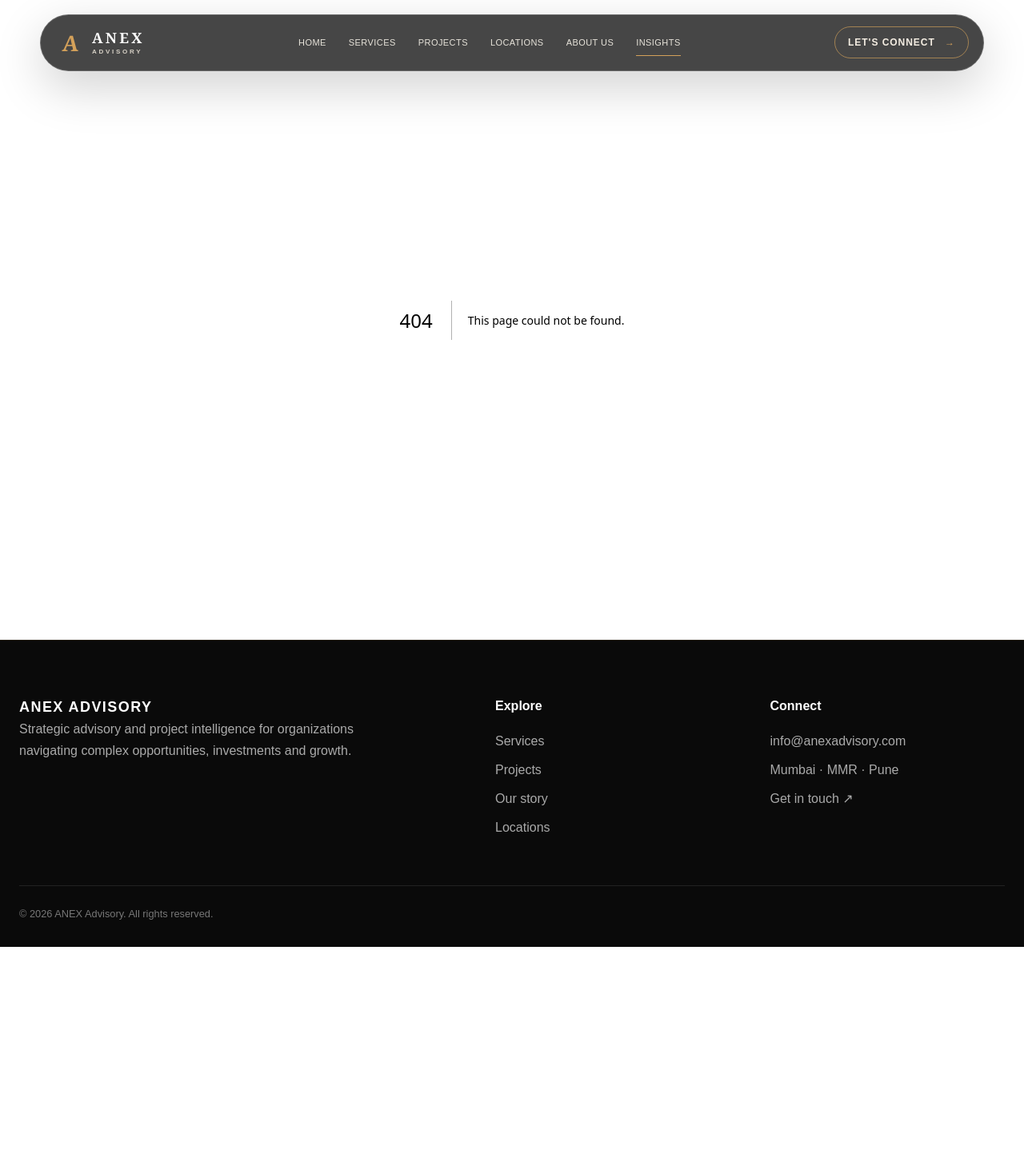
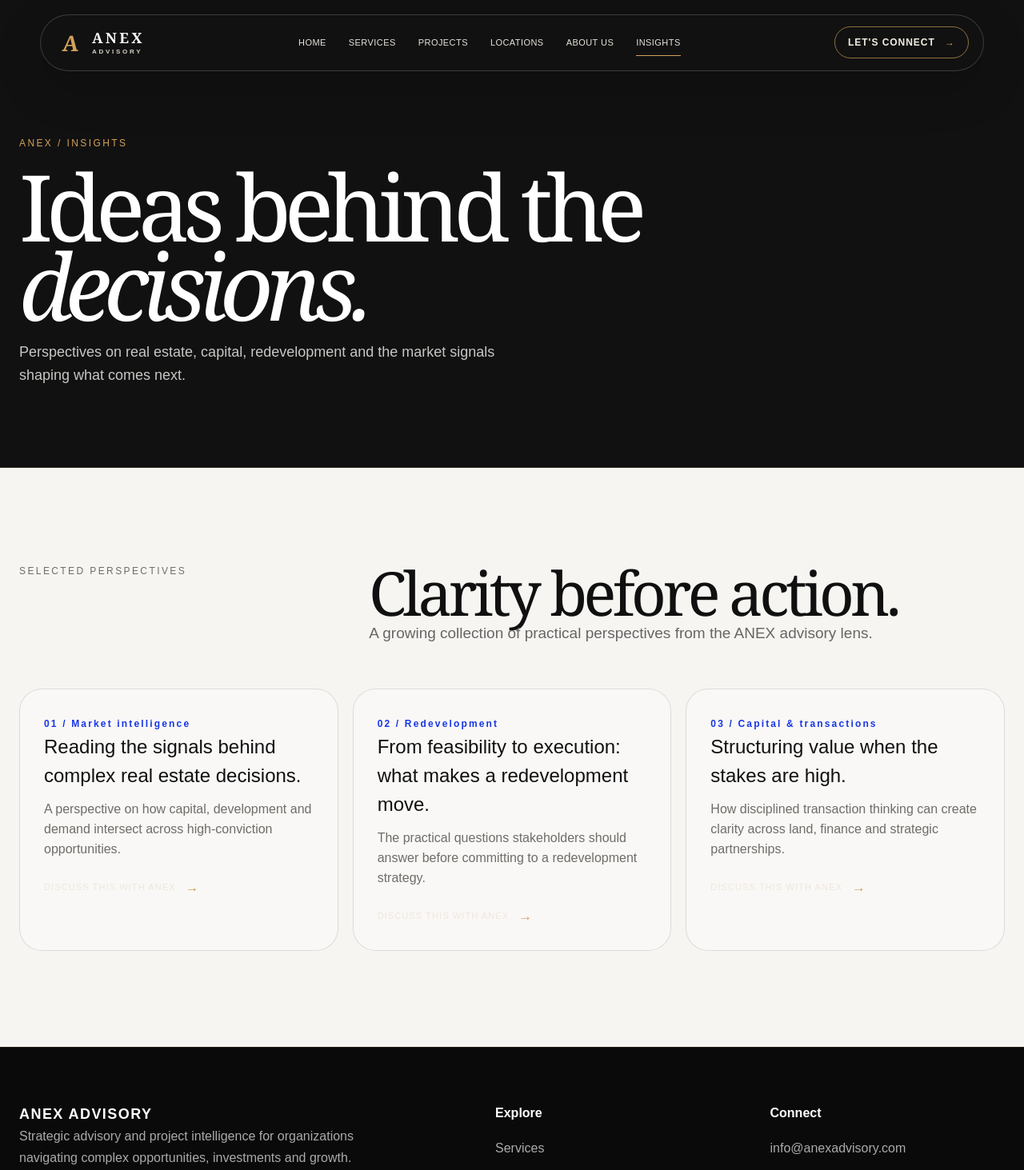
Before and after one commit to chinmay2/anexadvisory-premium, a Next.js app: page /insights in a window 1280 px wide. Before the commit this address had no page. Shown: the top 1463 px of the page at 80% size. Before the commit the page ends 1184 px from the top, so only its background shows below. Built offline with nearby package versions, Linux system fonts and the light colour scheme.

Commit message:
feat: add ANEX insights destination

```diff
--- /dev/null
+++ b/app/insights/page.tsx
@@ -0,0 +1,40 @@
+import Link from "next/link";
+
+const insights = [
+  ["01", "Market intelligence", "Reading the signals behind complex real estate decisions.", "A perspective on how capital, development and demand intersect across high-conviction opportunities."],
+  ["02", "Redevelopment", "From feasibility to execution: what makes a redevelopment move.", "The practical questions stakeholders should answer before committing to a redevelopment strategy."],
+  ["03", "Capital & transactions", "Structuring value when the stakes are high.", "How disciplined transaction thinking can create clarity across land, finance and strategic partnerships."],
+];
+
+export default function InsightsPage() {
+  return (
+    <main>
+      <section className="detail-hero">
+        <div className="container">
+          <div className="kicker gold-text">ANEX / INSIGHTS</div>
+          <h1>Ideas behind the<br /><em>decisions.</em></h1>
+          <p className="hero-copy">Perspectives on real estate, capital, redevelopment and the market signals shaping what comes next.</p>
+        </div>
+      </section>
+
+      <section className="section">
+        <div className="container">
+          <div className="section-head">
+            <div className="kicker">Selected perspectives</div>
+            <div><h2 className="section-title serif-title">Clarity before action.</h2><p className="lead">A growing collection of practical perspectives from the ANEX advisory lens.</p></div>
+          </div>
+          <div className="cards">
+            {insights.map(([number, category, title, description]) => (
+              <article className="mini-card" key={number}>
+                <span className="number">{number} / {category}</span>
+                <h4>{title}</h4>
+                <p>{description}</p>
+                <Link className="text-link" href="/contact">Discuss this with ANEX <span>→</span></Link>
+              </article>
+            ))}
+          </div>
+        </div>
+      </section>
+    </main>
+  );
+}
```
